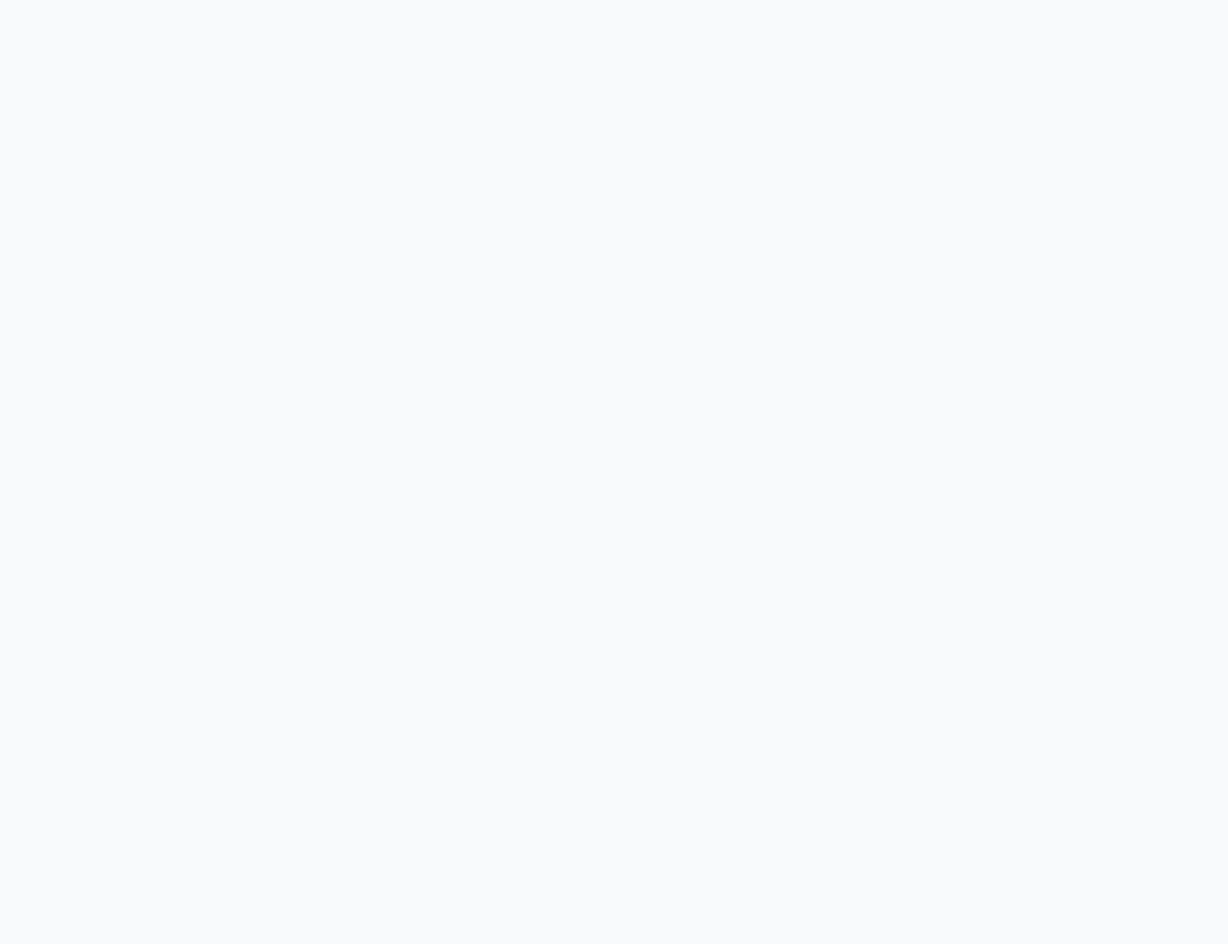
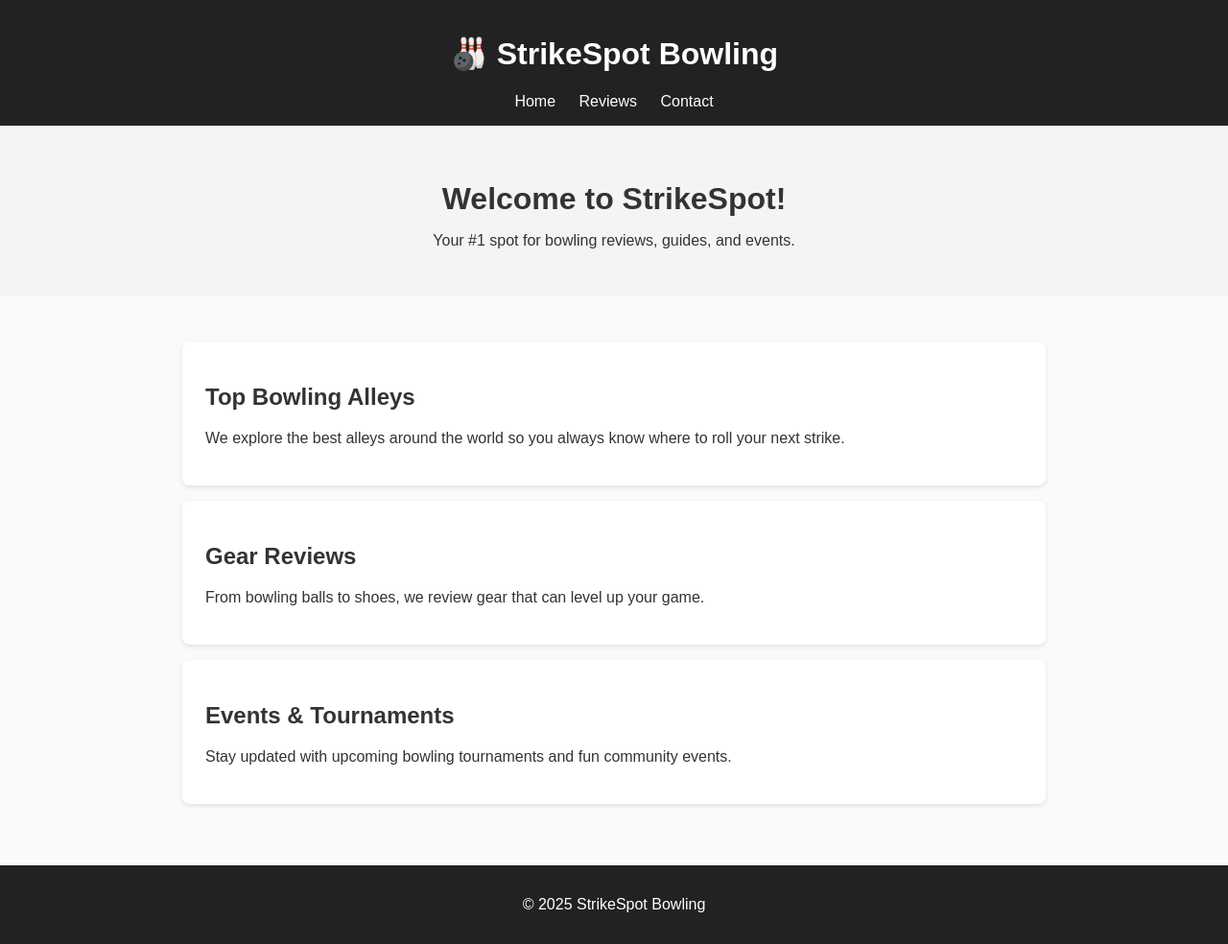
Before and after one commit to anthonypost1-bit/strikestatusbowling.github.io, a plain HTML site: page index.html in a window 1280 px wide. Shown: the whole page at 96% size. Before the commit the page ends 800 px from the top, so only its background shows below. Drawn offline with Linux system fonts and the light colour scheme.

Commit message:
Update index.html

```diff
--- a/index.html
+++ b/index.html
@@ -1,17 +1,55 @@
 <!doctype html>
 <html lang="en">
 <head>
-  <meta charset="utf-8" />
-  <meta name="viewport" content="width=device-width,initial-scale=1" />
-  <title>StrikeSpot — Bowling Gear, Tips & Local Lanes</title>
-  <meta name="description" content="StrikeSpot: the site for bowlers — gear reviews, coaching tips, local alleys and deals. Buy smarter, bowl better." />
-  <link rel="icon" href="data:,">
+  <meta charset="utf-8">
+  <meta name="viewport" content="width=device-width, initial-scale=1">
+  <title>StrikeSpot Bowling</title>
   <style>
-    :root{--accent:#0b6;--dark:#0f1720;--muted:#6b7280}
-    *{box-sizing:border-box}
-    body{font-family:system-ui,-apple-system,Segoe UI,Roboto,"Helvetica Neue",Arial;margin:0;color:#0f1720;line-height:1.4;background:#f8fafc}
-    .wrap{max-width:980px;margin:28px auto;padding:0 18px}
-    header{display:flex;align-items:center;justify-content:space-between}
-    .logo{font-weight:800;color:var(--accent);letter-spacing:0.6px}
-    .hero{display:grid;grid-template-columns:1fr 360px;gap:24px;align-items:center;margin-top:18px}
-    .card{background:#fff;border-radius:12px;padding:16px;box-shadow:0 6px 18px rgba(12,15
+    body { font-family: Arial, sans-serif; margin: 0; padding: 0; background: #fafafa; color: #333; }
+    header { background: #222; color: #fff; padding: 1rem; text-align: center; }
+    nav a { color: #fff; margin: 0 10px; text-decoration: none; }
+    nav a:hover { text-decoration: underline; }
+    .hero { text-align: center; padding: 2rem; background: #f4f4f4; }
+    .hero h1 { font-size: 2rem; margin-bottom: 1rem; }
+    .container { max-width: 900px; margin: 2rem auto; padding: 1rem; }
+    .card { background: #fff; padding: 1.5rem; margin-bottom: 1rem; border-radius: 8px; box-shadow: 0 2px 5px rgba(0,0,0,0.1); }
+    footer { background: #222; color: #fff; text-align: center; padding: 1rem; margin-top: 2rem; }
+  </style>
+</head>
+<body>
+  <header>
+    <h1>🎳 StrikeSpot Bowling</h1>
+    <nav>
+      <a href="index.html">Home</a>
+      <a href="reviews.html">Reviews</a>
+      <a href="contact.html">Contact</a>
+    </nav>
+  </header>
+
+  <section class="hero">
+    <h1>Welcome to StrikeSpot!</h1>
+    <p>Your #1 spot for bowling reviews, guides, and events.</p>
+  </section>
+
+  <div class="container">
+    <div class="card">
+      <h2>Top Bowling Alleys</h2>
+      <p>We explore the best alleys around the world so you always know where to roll your next strike.</p>
+    </div>
+
+    <div class="card">
+      <h2>Gear Reviews</h2>
+      <p>From bowling balls to shoes, we review gear that can level up your game.</p>
+    </div>
+
+    <div class="card">
+      <h2>Events & Tournaments</h2>
+      <p>Stay updated with upcoming bowling tournaments and fun community events.</p>
+    </div>
+  </div>
+
+  <footer>
+    <p>&copy; 2025 StrikeSpot Bowling</p>
+  </footer>
+</body>
+</html>
```
